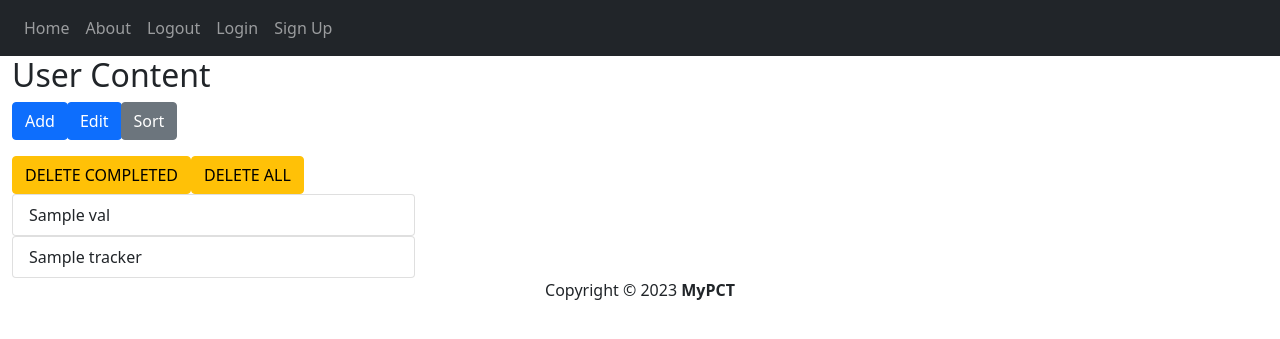
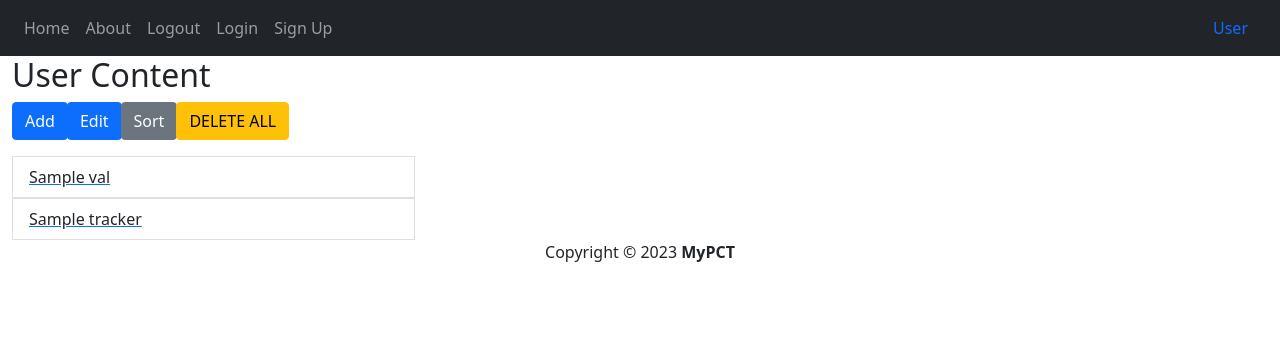
Before and after one commit to jmj52/MyPCT, a Flask app: page /sort_content in a window 1280 px wide. Shown: the top 339 px of the page. Run offline with Flask 3, Linux system fonts and the light colour scheme; the visitor is signed in with stand-in values (Sample User, id 1); a database or web service that is not in the repository returns one stand-in record (values such as "Sample title"); some libraries are stand-ins or nearby versions.

Commit message:
connecting content selection with edit page

```diff
--- a/website/templates/base.html
+++ b/website/templates/base.html
@@ -38,6 +38,11 @@
                 <a class="nav-item nav-link" id="signUp" href="/signup">Sign Up</a>
               </div>
             </div>
+            <ul class="nav justify-content-end">
+              <li class="nav-item">
+                <a class="nav-item nav-link" id="user_email" href="#">User</a>
+              </li>
+            </ul>
           </nav>
         <div id="content">
             {% block content %}{% endblock %}
--- a/website/templates/index.html
+++ b/website/templates/index.html
@@ -38,23 +38,10 @@
 									<button type="submit" class="btn btn-secondary" id="sort-btn">Sort{{method}}</button>
 								</span>
 							</form>
-						</div>
-					</div>
-
-
-					<div class="row t10">
-						<div class="col-lg-12">
-							<div class="btn-toolbar">
-								<div class="btn-group">
-									<a type="button" href="{{ url_for('views.delete_completed') }}" class="btn btn-warning">
-										DELETE COMPLETED
-									</a>
-								</div>
-								<div class="btn-group">
-									<a type="button" href="{{ url_for('views.delete_all') }}" class="btn btn-warning">
-										DELETE ALL
-									</a>
-								</div>
+							<div class="btn-group">
+								<a type="button" href="{{ url_for('views.delete_all') }}" class="btn btn-warning">
+									DELETE ALL
+								</a>
 							</div>
 						</div>
 					</div>
@@ -62,13 +49,22 @@
 					<ul class="list-group t20">
 						{% for content in contents %}
 							{% for val in content.Content %}
-								<li class="list-group-item">{{ val }}</li>
+								<a href="{{ url_for('views.sel_content', content_index=loop.index) }}" >
+									<li class="list-group-item">
+										{{ val }}
+									</li>
+								</a>
 							{% endfor %}
+
 						{% endfor %}
 					</ul>
 					<ul class="list-group t20">
 						{% for content in contents %}
-							<li class="list-group-item">{{ content }}</li>
+							<a href="{{ url_for('views.sel_content', content_index=loop.index) }}" >
+								<li class="list-group-item">
+									{{ content }}
+								</li>
+							</a>
 						{% endfor %}
 					</ul>
 				</div>
--- a/website/views.py
+++ b/website/views.py
@@ -44,17 +44,27 @@ def add_content():
     empty_dict = {'Title:':' ','Release_Date':' ','Type':' ','Rating':' ','Genre':' ','Notes':' ','Links':' '}
     return render_template('edit_content.html',content_selected = empty_dict, op = 'Add')
 
+
+@views.route('/sel_content/<content_index>')
+def sel_content(content_index):
+    print(f'\nsel_content\n')
+    session['user_selection'] = content_index
+    return redirect(url_for('views.edit_content'))
+
 @views.route('/edit_content', methods=['GET', 'POST'])
 def edit_content():
     print(f'\nedit_content:{request.method}\n')
     mypct_cln = mongo.cx.mypct.tracker
 
-    # Onur Provide Index or Title of Content Item
-    selection_idx = 0
+    # Get current content selected
+    content_index = session.get('user_selection')
+    selection_idx = int(content_index)-1
+    print('selection_idx:',selection_idx)
 
-    # Kenzie to provide user_name or _id
-    current_user_id = "64223e0a2529c24efa6f4701"
-    query = {'_id':ObjectId(current_user_id)}
+    # Get current User_Email selected
+    user_email = session.get('User_Email')
+    print(user_email)
+    query = {'User_Email':user_email}
     record = mypct_cln.find(query)
 
     # Get content from data retrieved
```
